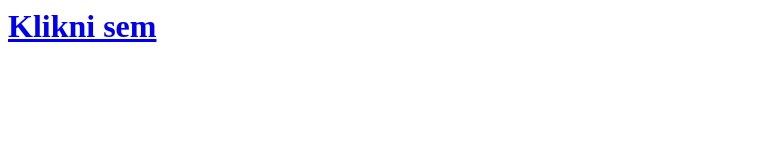
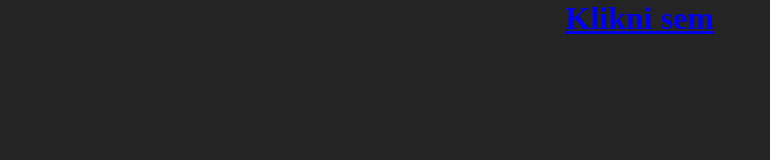
Before and after one commit to pantoflicek/homepage, a plain HTML site: page index.html in a window 1280 px wide. Shown: the whole page, without its empty margins (0-770 px from the left). Drawn offline with Linux system fonts and the light colour scheme.

Commit message:
add styles.css

```diff
--- a/index.html
+++ b/index.html
@@ -3,6 +3,7 @@
     <meta charset="UTF-8">
     <meta name="viewport" content="width=device-width, initial-scale=1.0">
     <title>Document</title>
+    <link rel="stylesheet" href="styles.css">
 </head>
 <body>
     <h1><a href="https://www.youtube.com/watch?v=dQw4w9WgXcQ">Klikni sem</a></h1>
--- /dev/null
+++ b/styles.css
@@ -0,0 +1,5 @@
+body {
+    margin: 0;
+    background: rgb(36, 36, 36);
+    text-align: center;
+}
```
